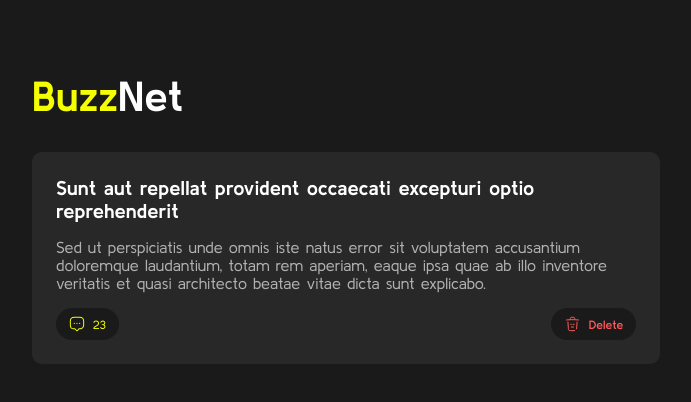
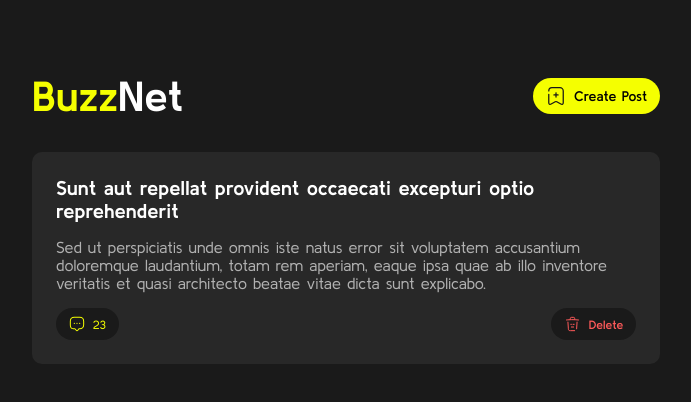
Before and after one commit to kewablay/Buzznet, an Angular app: page / in a window 1280 px wide. Shown: the top 402 px of the page, without its empty margins (294-985 px from the left). Built offline with nearby package versions, Linux system fonts and the light colour scheme.

Commit message:
updated home component with new header

```diff
--- a/src/app/pages/home/home.component.html
+++ b/src/app/pages/home/home.component.html
@@ -1,4 +1,42 @@
 <div class="content-wrapper">
-  <app-header />
+  <!-- header  -->
+  <app-header>
+    <button button class="btn">
+      <svg
+        xmlns="http://www.w3.org/2000/svg"
+        width="20"
+        height="20"
+        viewBox="0 0 24 24"
+        fill="none"
+      >
+        <path
+          d="M14.5 10.65H9.5"
+          stroke="#171717"
+          stroke-width="1.5"
+          stroke-miterlimit="10"
+          stroke-linecap="round"
+          stroke-linejoin="round"
+        />
+        <path
+          d="M12 8.20999V13.21"
+          stroke="#171717"
+          stroke-width="1.5"
+          stroke-miterlimit="10"
+          stroke-linecap="round"
+          stroke-linejoin="round"
+        />
+        <path
+          d="M3.32031 10.04V19.95C3.32031 21.75 4.61031 22.51 6.19031 21.64L11.0703 18.93C11.5903 18.64 12.4303 18.64 12.9403 18.93L17.8203 21.64C19.4003 22.52 20.6903 21.76 20.6903 19.95V5.86C20.6903 3.74 18.9503 2 16.8303 2H7.18031C5.05031 2 3.32031 3.74 3.32031 5.86"
+          stroke="#171717"
+          stroke-width="1.5"
+          stroke-linecap="round"
+          stroke-linejoin="round"
+        />
+      </svg>
+
+      Create Post
+    </button>
+  </app-header>
+
   <app-post-list />
 </div>
```
